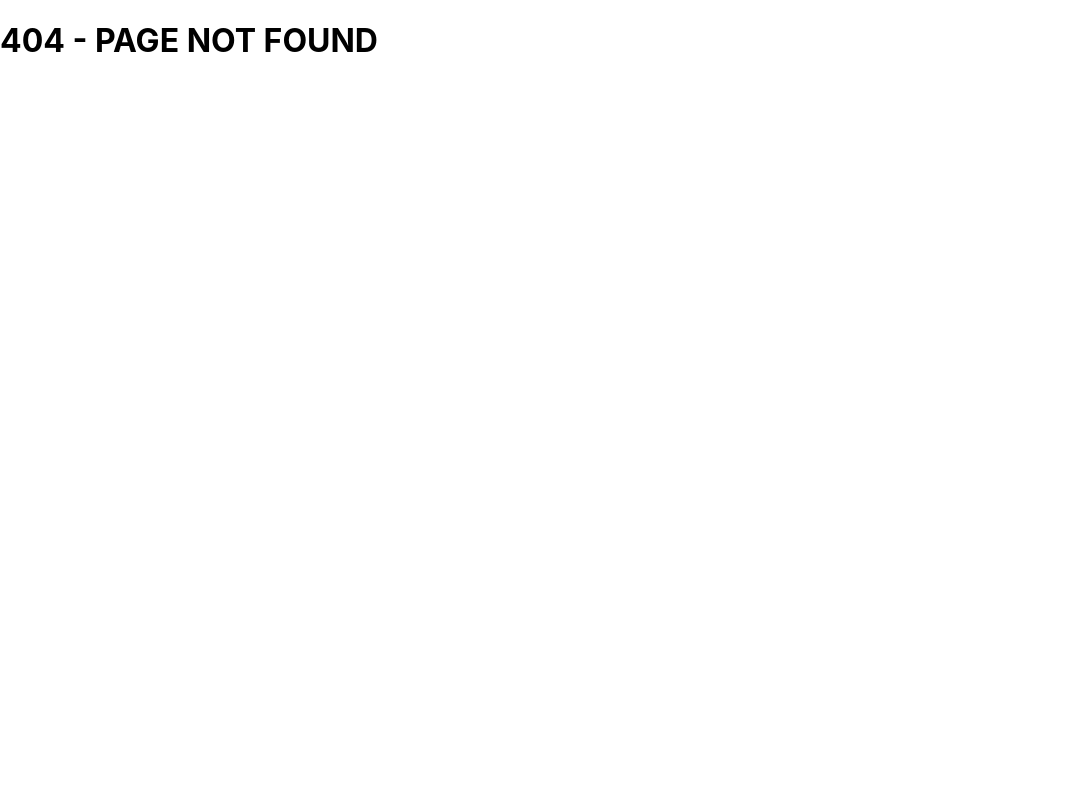
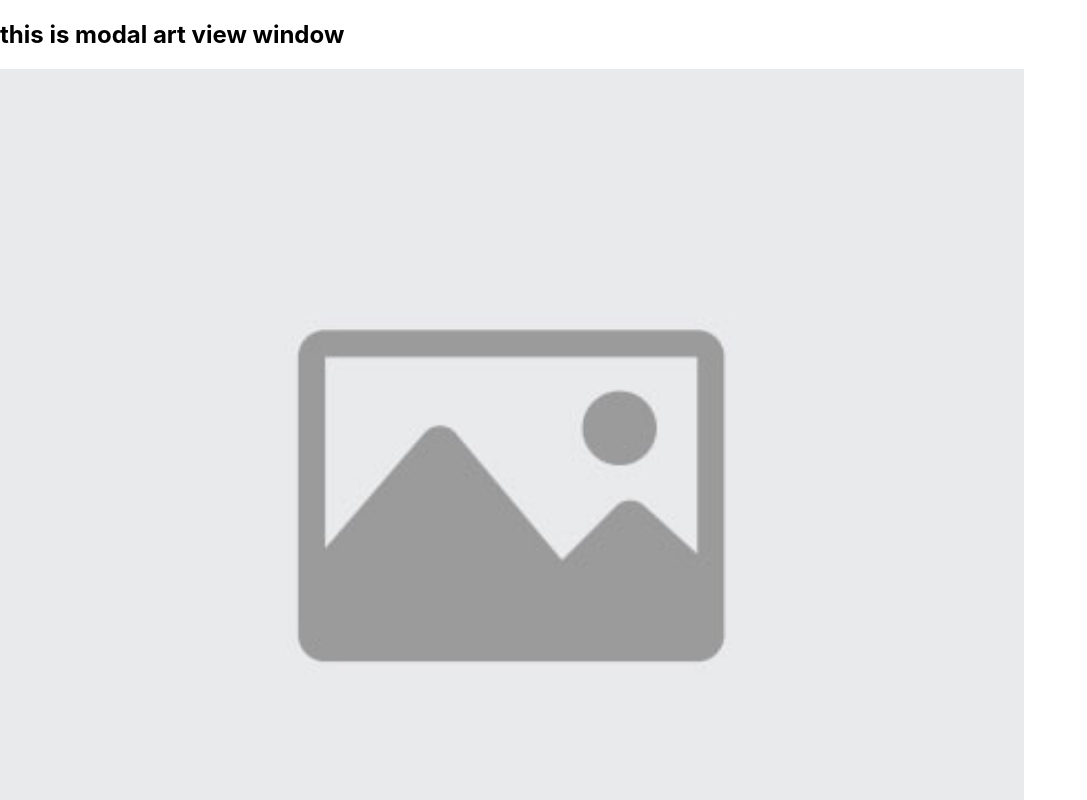
Before and after one commit to MattyMcClare/GraffitiGroupProject, a React (Create React App) app in the folder client/: page /art in a window 1280 px wide. Before the commit this address had no page. Shown: the top 800 px of the page, without its empty margins (0-1087 px from the left). Built offline with nearby package versions, Linux system fonts and the light colour scheme.

Commit message:
modal window added

```diff
--- a/client/src/components/ArtBox.js
+++ b/client/src/components/ArtBox.js
@@ -1,10 +1,11 @@
 import React from 'react';
 import ArtInfoWithName from './ArtInfoWithName';
-import ArtView from './artView/ArtView'
+import { Link } from 'react-router-dom';
 
 const ArtBox = (props) => {
     return (
         <div className="art-box">
+            <Link to="/art">More</Link>
             <div className="art-box-image">
                 <img src={props.img} alt="default" height="200" width="200"></img>
             </div>
@@ -15,15 +16,10 @@ const ArtBox = (props) => {
                     location={props.location}
                 >
                 </ArtInfoWithName>
-                <ArtView
-                    img={props.img}
-                    handle={props.handle}
-                    location={props.location}
-                />
             </div>
         </div>
     )
-
 }
 
+
 export default ArtBox;
--- a/client/src/components/ArtGrid.js
+++ b/client/src/components/ArtGrid.js
@@ -2,8 +2,8 @@ import React from 'react';
 import ArtBox from './ArtBox';
 
 
-const ArtGrid = ({ allArt }) => {
-    const artBoxes = allArt.map(art => {
+const ArtGrid = (props) => {
+    const artBoxes = props.allArt.map(art => {
         return (
             <ArtBox
                 key={art.id}
--- a/client/src/components/ArtInfoNoName.js
+++ b/client/src/components/ArtInfoNoName.js
@@ -1,10 +1,10 @@
 import React from 'react';
 
-const ArtInfoNoName = () => {
+const ArtInfoNoName = (props) => {
     return (
         <div className="art-info-no-name">
-            <p>Location</p>
-            <p>Date</p>
+            <p>{props.location}</p>
+            <p>{props.date}</p>
         </div>
     )
 }
--- a/client/src/components/Artist.js
+++ b/client/src/components/Artist.js
@@ -1,5 +1,4 @@
 import React from 'react';
-import defaultImage from '../img/default-image.jpg'
 
 const Artist = ({ handle, signature }) => {
     return (
--- a/client/src/components/artView/ArtView.js
+++ b/client/src/components/artView/ArtView.js
@@ -1,35 +1,17 @@
 import React from "react";
-import { render } from "react-dom";
-import Modal from "react-responsive-modal";
 
-class ArtView extends React.Component {
-    state = {
-        open: false
-    };
+const ArtView = (props) => {
+    console.log(props);
 
-    onOpenModal = () => {
-        this.setState({ open: true });
-    };
+    return (
+        <div className="modal">
+            <img src={props.selectedArtView.img} alt="default" height="80%" width="80%"></img>
+            <h4>this is Art View Window</h4>
+            {/* <p>{props.selectedArtView.location}</p> */}
+            {/* <ModalArtGrid grid={} /> */}
+        </div>
+    );
 
-    onCloseModal = () => {
-        this.setState({ open: false });
-    };
-
-    render() {
-        const { open } = this.state;
-        return (
-            <div className="modal">
-                <button onClick={this.onOpenModal}>More</button>
-                <Modal open={open} onClose={this.onCloseModal}>
-                    <img src={this.props.img} alt="default" height="400" width="600"></img>
-                    <h4>{this.props.handle}</h4>
-                    <p>{this.props.location}</p>
-                </Modal>
-            </div>
-        );
-    }
 }
 
-render(<ArtView />, document.getElementById("root"));
-
 export default ArtView;
--- /dev/null
+++ b/client/src/components/artView/ModalView.js
@@ -0,0 +1,21 @@
+import React from "react";
+import Modal from "react-responsive-modal";
+import ArtView from "./ArtView";
+
+
+const ModalView = (props) => {
+    console.log(props);
+
+    return (
+        <div style={props.styles}>
+            <Modal open={props.open} onClose={props.onCloseModal}>
+                <h2>this is modal art view window</h2>
+                <ArtView selectedArtView={props.selectedArtView} />
+            </Modal>
+        </div>
+    );
+
+}
+
+// render(<ModalView />, document.getElementById("root"));
+export default ModalView;
--- a/client/src/containers/Main.js
+++ b/client/src/containers/Main.js
@@ -3,12 +3,16 @@ import AllArtView from "../components/AllArtView";
 import ErrorPage from "../components/ErrorPage";
 import { BrowserRouter as Router, Route, Switch } from "react-router-dom";
 import defaultImage from '../img/default-image.jpg'
+// import ArtView from '../components/artView/ArtView'
+import ModalView from '../components/artView/ModalView'
+
 
 class Main extends Component {
   constructor(props) {
     super(props);
 
     this.state = {
+      open: true,
       sortMethod: true,
       allArt: [
         {
@@ -24,17 +28,77 @@ class Main extends Component {
           handle: 'AlanR',
           signature: defaultImage,
           location: 'EH3 3GH'
+        },
+        {
+          id: 3,
+          img: defaultImage,
+          handle: 'Stefan',
+          signature: defaultImage,
+          location: 'EH5 8UP'
+        },
+        {
+          id: 4,
+          img: defaultImage,
+          handle: 'Mike',
+          signature: defaultImage,
+          location: 'EH7 1TH'
         }
-      ]
+      ],
+      selectedArtView: {
+        img: defaultImage,
+        handle: 'MattyG',
+        signature: defaultImage,
+        location: 'EH1 1AW',
+        worksByArtist: [
+          {
+            id: 1,
+            img: defaultImage,
+            handle: 'MattyG',
+            signature: defaultImage,
+            location: 'EH1 1AW'
+          },
+          {
+            id: 2,
+            img: defaultImage,
+            handle: 'AlanR',
+            signature: defaultImage,
+            location: 'EH3 3GH'
+          },
+          {
+            id: 3,
+            img: defaultImage,
+            handle: 'Stefan',
+            signature: defaultImage,
+            location: 'EH5 8UP'
+          },
+          {
+            id: 4,
+            img: defaultImage,
+            handle: 'Mike',
+            signature: defaultImage,
+            location: 'EH7 1TH'
+          }
+        ]
+      }
     }
-
+    this.onCloseModal = this.onCloseModal.bind(this)
+    this.onOpenModal = this.onOpenModal.bind(this)
     this.changeSortMethod = this.changeSortMethod.bind(this);
   }
+  //SORTING
+  changeSortMethod() {
+    const changedState = !this.state.sortMethod;
+    this.setState({ sortMethod: changedState });
+  }
 
-  changeSortMethod(){
-    const changedState = !this.state.sortMethod;
-    this.setState({sortMethod: changedState});
-  }
+  // MODAL WINDOW
+  onOpenModal = () => {
+    this.setState({ open: true });
+  };
+
+  onCloseModal = () => {
+    this.setState({ open: false });
+  };
 
   render() {
     return (
@@ -42,12 +106,24 @@ class Main extends Component {
         <React.Fragment>
           <Switch>
             <Route exact path="/"
-              // component={AllArtView}
               render={() => <AllArtView
                 allArt={this.state.allArt}
-                changeSortMethod = {this.changeSortMethod}
-                sortMethod = {this.state.sortMethod}
-                />
+                changeSortMethod={this.changeSortMethod}
+                sortMethod={this.state.sortMethod}
+                open={this.state.open}
+                onOpenModal={this.onOpenModal}
+                onCloseModal={this.onCloseModal}
+              // selectedArtView={this.state.selectedArtView}
+              />
+              }
+            />
+            <Route path='/art'
+              render={() => <ModalView
+                selectedArtView={this.state.selectedArtView}
+                open={this.state.open}
+                onOpenModal={this.onOpenModal}
+                onCloseModal={this.onCloseModal}
+              />
               }
             />
             <Route component={ErrorPage} />
```
Also changed, not shown: client/src/components/AllArtView.js (+4 -3 lines), client/src/components/ModalArtGrid.js (added, +12 -0 lines).
